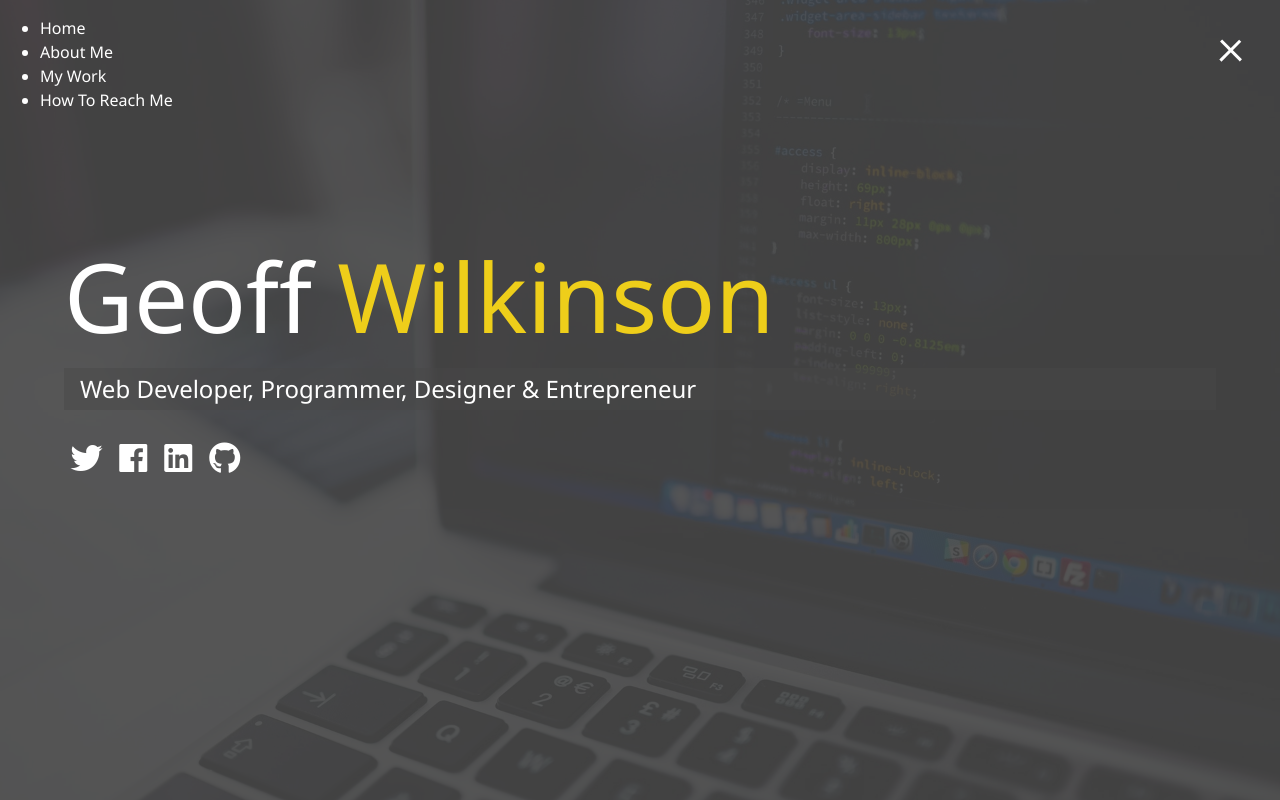
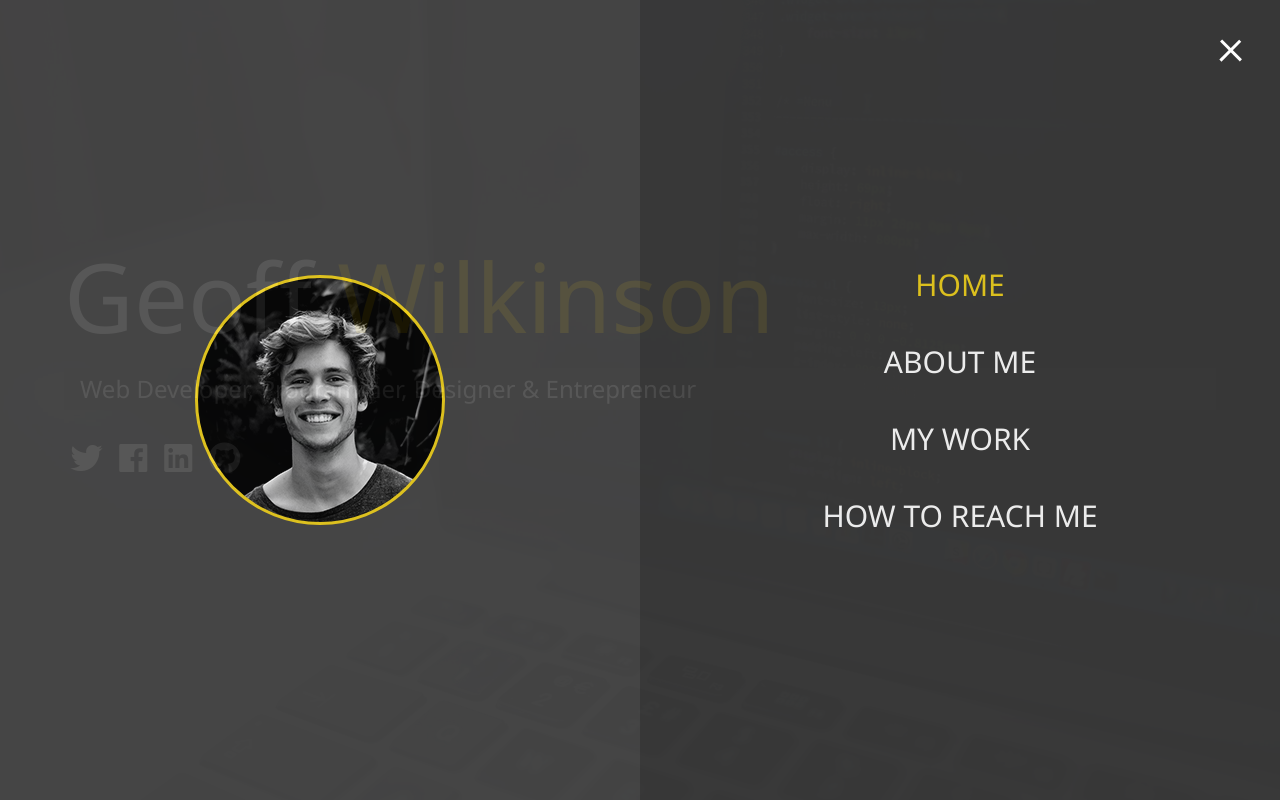
Before and after one commit to GeoffWilkinson/Modern-Portfolio, a plain HTML site: page index.html in a window 1280 px wide. Both pictures are taken after a click on the element 1231 px from the left and 47 px from the top of the page. Drawn offline with Linux system fonts and the light colour scheme.

Commit message:
menu overlay for desktops

```diff
--- a/css/main.css
+++ b/css/main.css
@@ -20,6 +20,76 @@
     .menu-btn.close .btn-line:nth-child(3) {
       transform: rotate(-45deg) translate(7px, -6px); }
 
+.menu {
+  position: fixed;
+  top: 0;
+  width: 100%;
+  opacity: 0.9;
+  visibility: hidden; }
+  .menu.show {
+    visibility: visible; }
+  .menu-branding, .menu-nav {
+    display: flex;
+    flex-flow: column wrap;
+    align-items: center;
+    justify-content: center;
+    float: left;
+    width: 50%;
+    height: 100vh;
+    overflow: hidden; }
+  .menu-nav {
+    margin: 0;
+    padding: 0;
+    background-color: #373737;
+    list-style: none;
+    transform: translate3d(0, -100%, 0);
+    transition: all 0.5s ease-out; }
+    .menu-nav.show {
+      transform: translate3d(0, 0, 0); }
+  .menu-branding {
+    background-color: #444;
+    transform: translate3d(0, 100%, 0);
+    transition: all 0.5s ease-out; }
+    .menu-branding.show {
+      transform: translate3d(0, 0, 0); }
+    .menu-branding .portrait {
+      width: 250px;
+      height: 250px;
+      background-image: url("../img/portrait.jpg");
+      border-radius: 50%;
+      border: solid 3px #eece1a; }
+  .menu .nav-item {
+    transform: translate3d(600px, 0, 0);
+    transition: all 0.5s ease-out; }
+    .menu .nav-item.show {
+      transform: translate3d(0, 0, 0); }
+    .menu .nav-item.current > a {
+      color: #eece1a; }
+  .menu .nav-link {
+    display: inline-block;
+    position: relative;
+    font-size: 30px;
+    text-transform: uppercase;
+    padding: 1rem 0;
+    font-weight: 300;
+    color: #fff;
+    text-decoration: none;
+    transition: all 0.5s ease-out; }
+    .menu .nav-link:hover {
+      color: #eece1a; }
+
+.nav-item:nth-child(1) {
+  transition-delay: 0.1s; }
+
+.nav-item:nth-child(2) {
+  transition-delay: 0.2s; }
+
+.nav-item:nth-child(3) {
+  transition-delay: 0.3s; }
+
+.nav-item:nth-child(4) {
+  transition-delay: 0.4s; }
+
 * {
   box-sizing: border-box; }
 
@@ -35,7 +105,7 @@ body {
     background-attachment: fixed;
     background-size: cover; }
     body#bg-img:after {
-      content: "";
+      content: '';
       position: absolute;
       top: 0;
       right: 0;
--- a/index.html
+++ b/index.html
@@ -23,7 +23,7 @@
                 <div class="portrait"></div>
             </div>
             <ul class="menu-nav">
-                <li class="nav-item">
+                <li class="nav-item current">
                     <a href="/" class="nav-link">Home</a>
                 </li>
                 <li class="nav-item">
```
